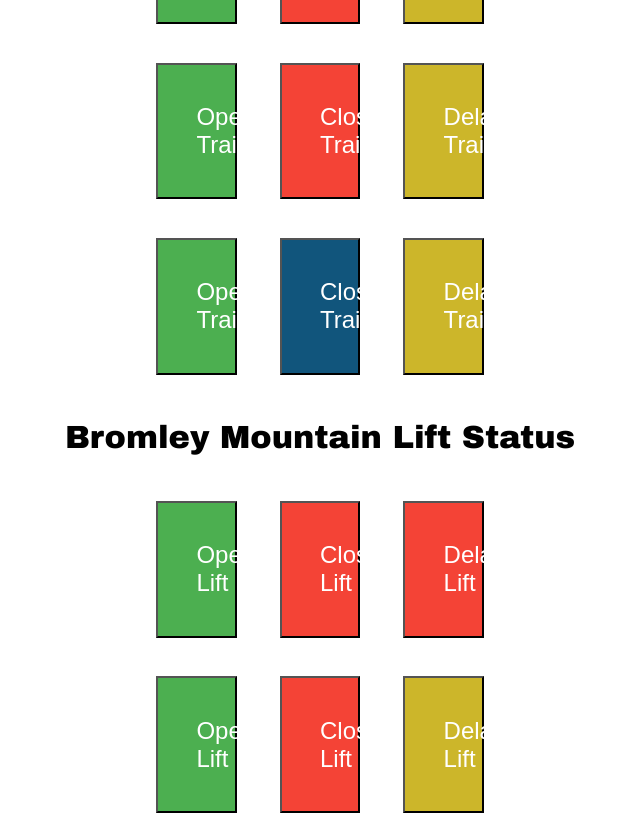
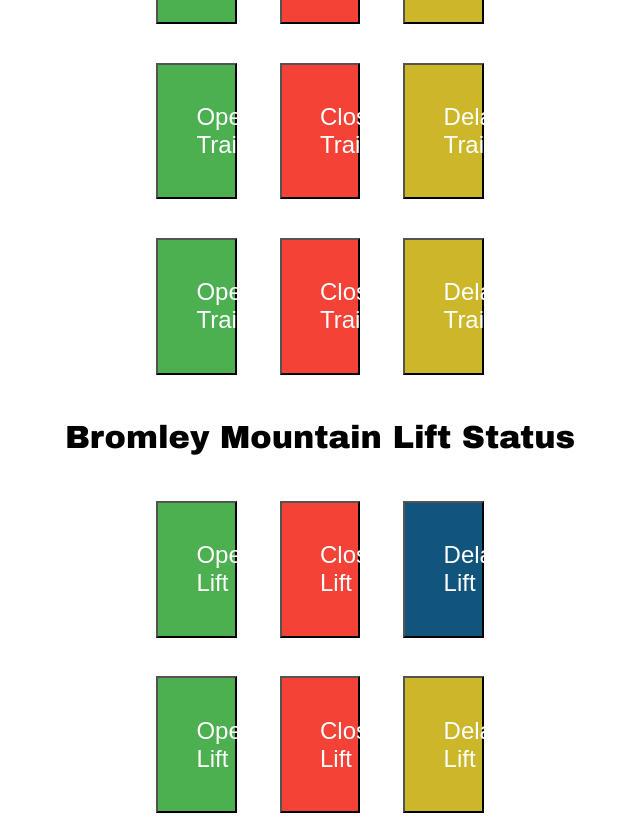
Before and after one commit to AlexaWitkin/Bromley_TrailMap, a Flask app: page / in a window 1280 px wide. Shown: the part 439-1274 px from the top of the page, without its empty margins (320-960 px from the left). Run offline with Flask 3, Linux system fonts and the light colour scheme; parts of the project's set-up code (start-up, migrations or seed data) failed here and were passed over.

Commit message:
needs adjustments

```diff
--- a/static/style.css
+++ b/static/style.css
@@ -256,7 +256,7 @@
 }
 
 #closed_button_woods_run {
-    background-color: #11557C; /* Red */
+    background-color: #f44336; /* Red */
     color: white;
 }
 
@@ -377,7 +377,7 @@
     color: white;
 }
 #delayed_button_sun_mountain_express {
-    background-color: #f44336; /* Red */
+    background-color: #11557C; /* Red */
     color: white;
 }
 
```
